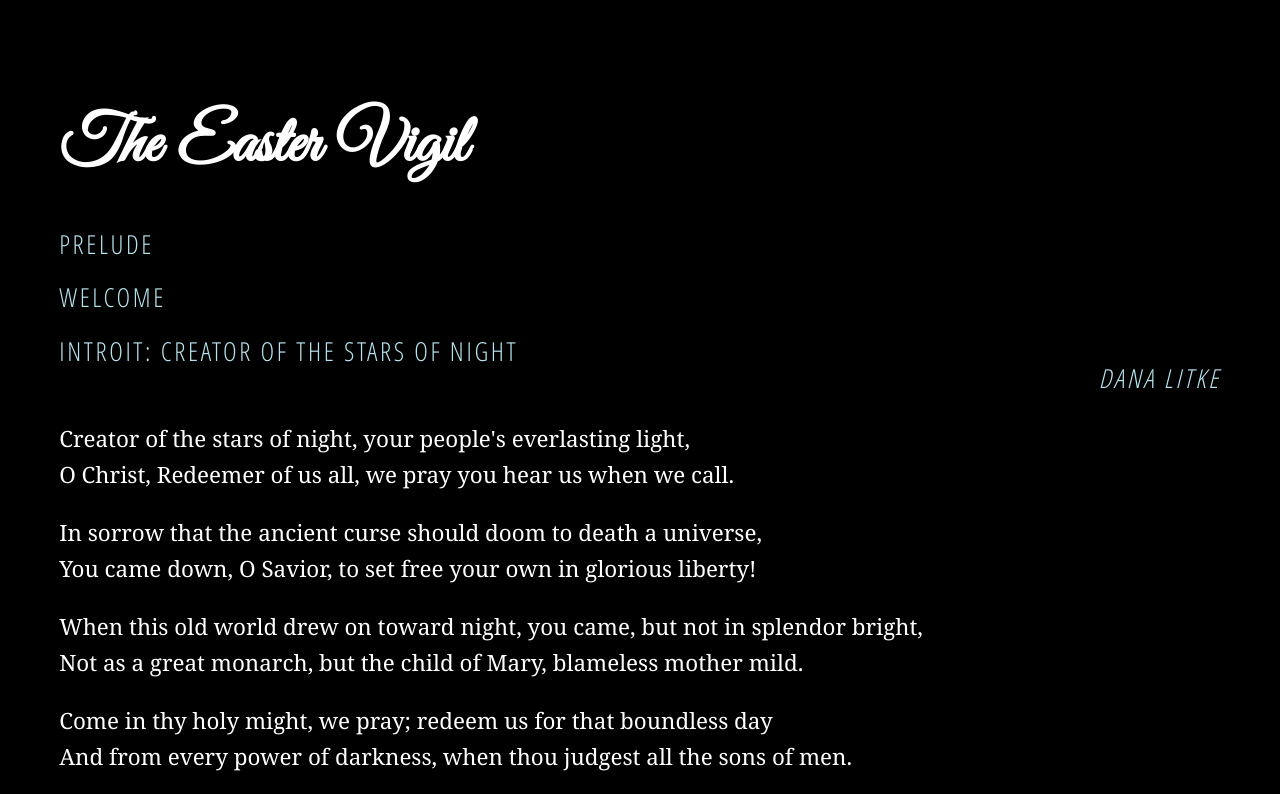
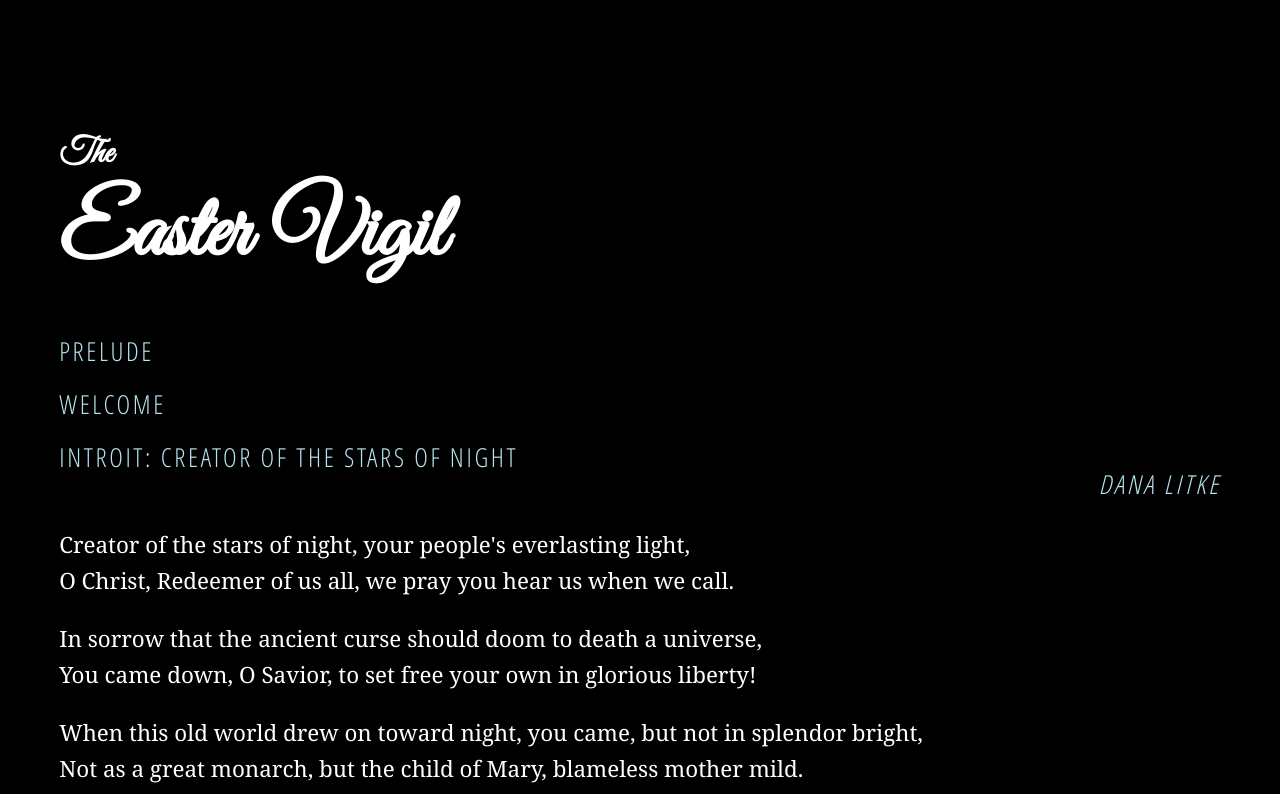
Before and after one commit to jamesefrank/bulletin, a plain HTML site: page index.html in a window 1280 px wide. Shown: the top 794 px of the page. Drawn offline with Linux system fonts and the light colour scheme.

Commit message:
finessed main headings

```diff
--- a/index.html
+++ b/index.html
@@ -11,7 +11,10 @@
 		<style type="text/css">
 			body {color: #fff; background: #000; font-size: 1.4em; padding: 4%;}
 			h1, h2 {color: #fff; font-family: "GreatVibesRegular", serif;}
-			h1 {font-size: 3em;}
+			h1 {font-size: 4em; line-height: .8em;}
+			h1 span {font-size: .4em; display: block;}
+			h1 strong {line-height: 1em;}
+			h2 {font-size: 2em;}
 			h3, h4, h5, h6 {color: #b6e4ee; font-family: 'OpenSansCondensedLight', sans-serif; font-weight: normal; text-transform: uppercase; letter-spacing: .1em;}
 			p {clear: both; margin-bottom: 10px; font-family: "Georgia", serif; line-height: 1.6em; color: #ccc;}
 			.clearfix {zoom:1}
@@ -33,7 +36,7 @@
 	<body>
 
 
-		<h1>The Easter Vigil</h1>
+		<h1><span>The </span><strong>Easter Vigil</strong></h1>
 		<!--<h2>Opening</h2>-->
 		<h3>Prelude</h3>
 		<h3>Welcome</h3>
```
